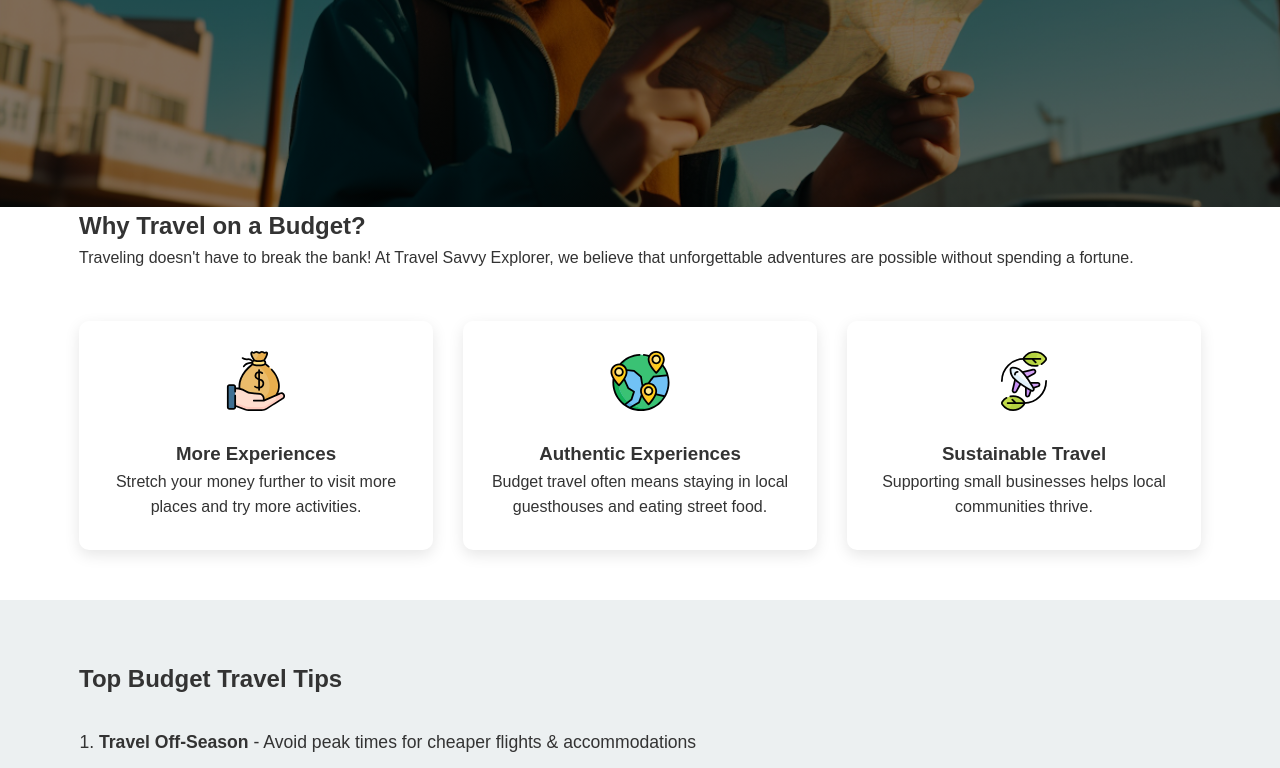
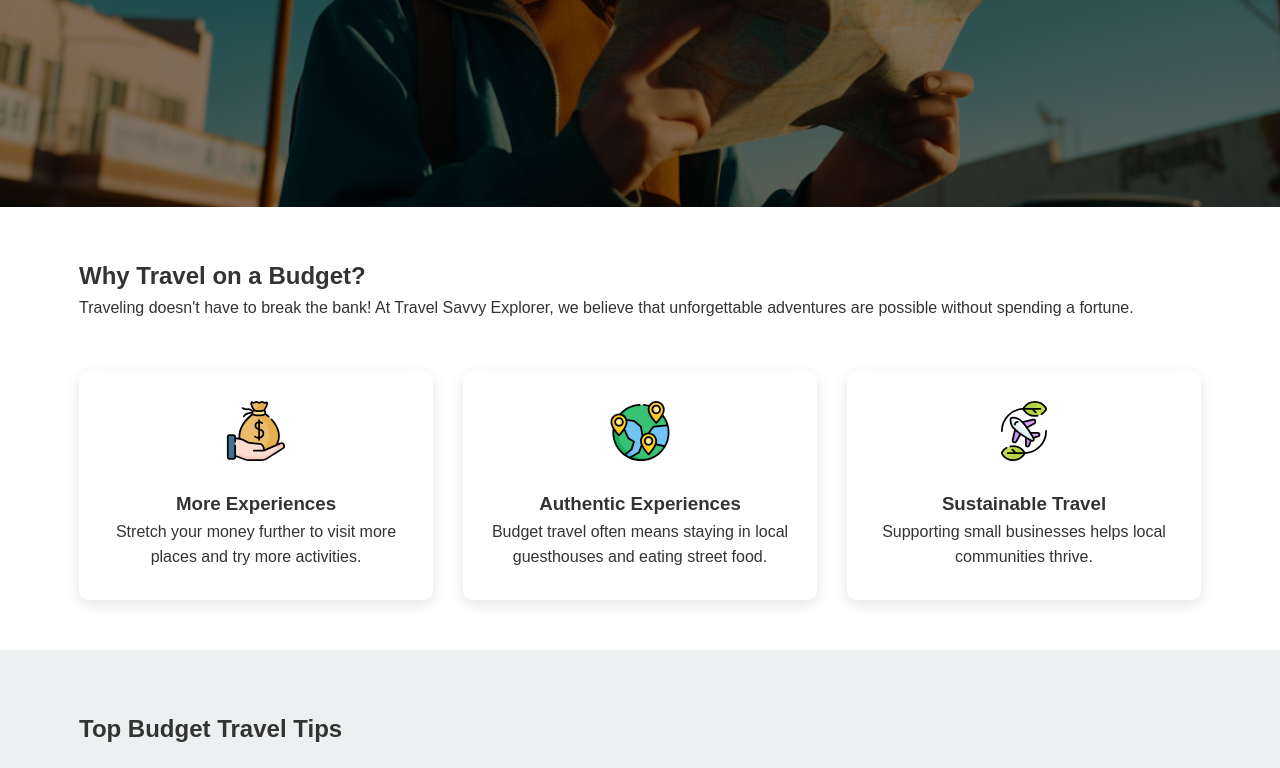
Before and after one commit to jeel-chheta/travel-savvy-explorer, a plain HTML site: page index.html in a window 1280 px wide. Shown: the part 503-1271 px from the top of the page. Drawn offline with Linux system fonts and the light colour scheme.

Commit message:
add new content

```diff
--- a/index.html
+++ b/index.html
@@ -37,7 +37,7 @@
             </div>
         </section>
 
-        <section class="intro-section">
+        <section class="intro-section" style="margin-top: 50px;">
             <div class="container">
                 <h2>Why Travel on a Budget?</h2>
                 <p>Traveling doesn't have to break the bank! At Travel Savvy Explorer, we believe that unforgettable adventures are possible without spending a fortune.</p>
```
